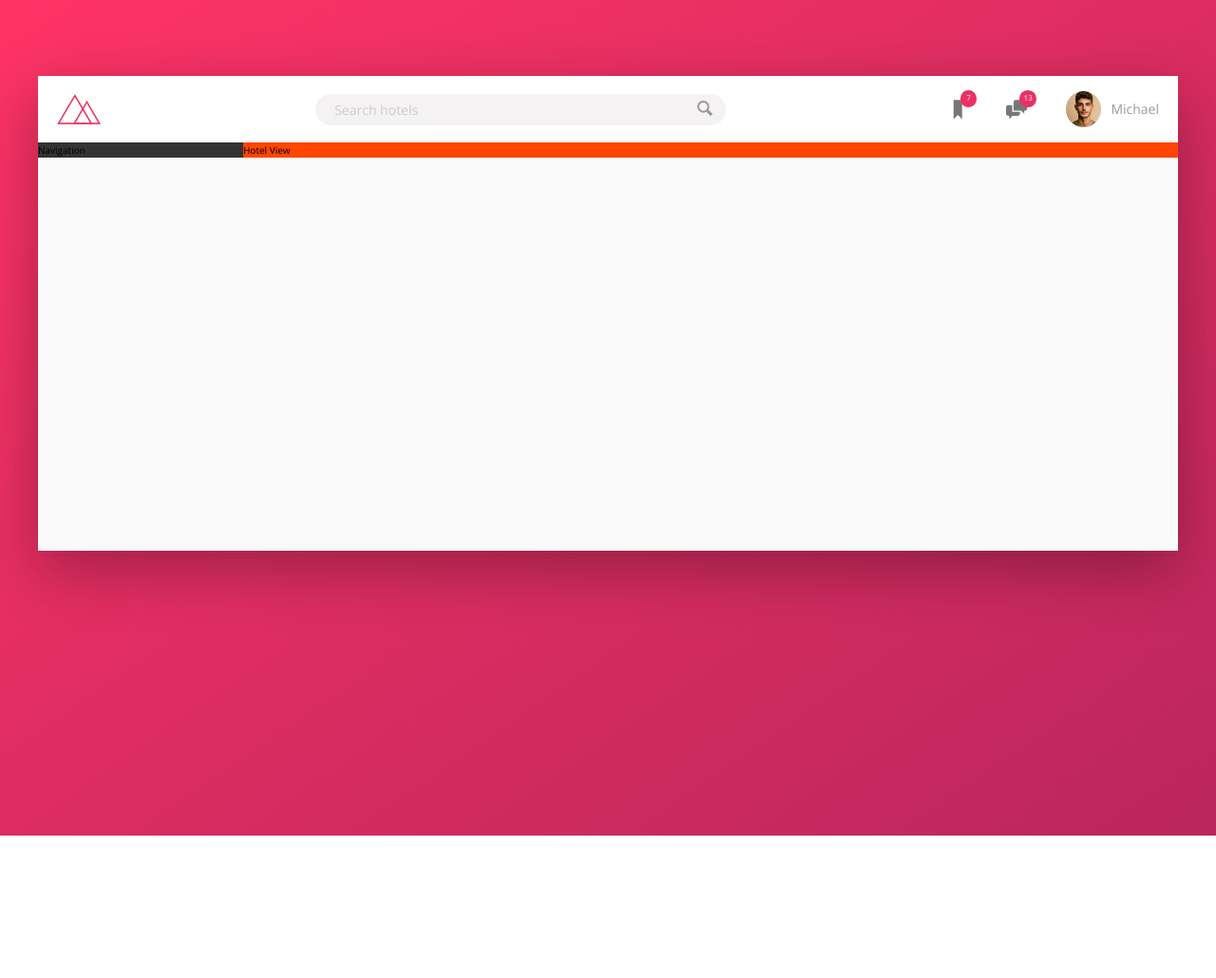
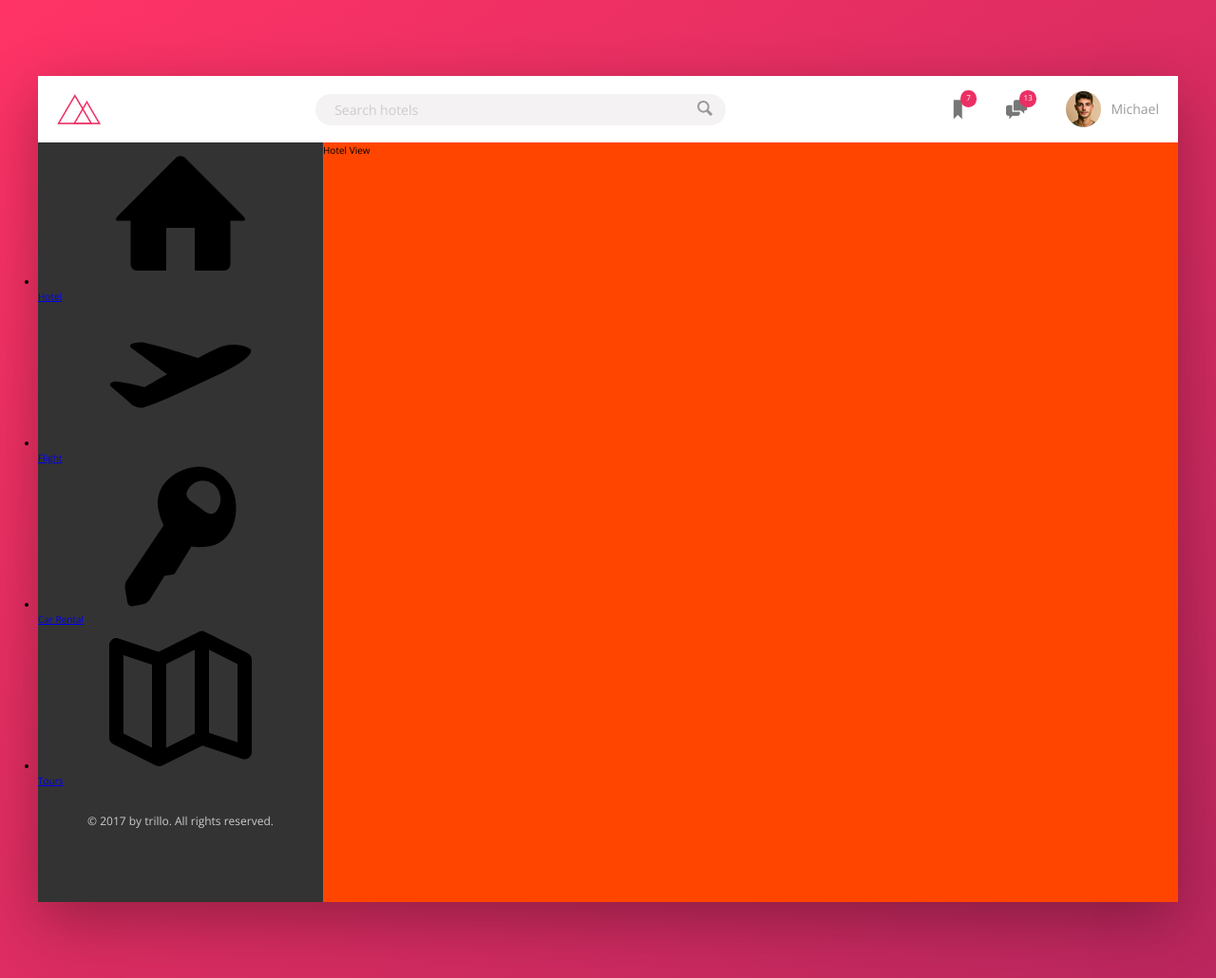
Before and after one commit to chshahid119/hotel-trillo, a website: page index.html in a window 1280 px wide. Shown: the whole page at 95% size. Before the commit the page ends 880 px from the top, so only its background shows below. Drawn offline with nearby package versions, Linux system fonts and the light colour scheme.

Commit message:
side bar html and some design added

```diff
--- a/index.html
+++ b/index.html
@@ -52,7 +52,44 @@
       </header>
 
       <div class="content">
-        <nav class="sidebar">Navigation</nav>
+        <nav class="sidebar">
+          <ul class="side-nav">
+            <li class="side-nav__item">
+              <a href="#" class="side-nav__link">
+                <svg class="side-nac__icon">
+                  <use xlink:href="img/sprite.svg#icon-home"></use>
+                </svg>
+                <span>Hotel</span>
+              </a>
+            </li>
+            <li class="side-nav__item">
+              <a href="#" class="side-nav__link">
+                <svg class="side-nac__icon">
+                  <use xlink:href="img/sprite.svg#icon-aircraft-take-off"></use>
+                </svg>
+                <span>Flight</span>
+              </a>
+            </li>
+            <li class="side-nav__item">
+              <a href="#" class="side-nav__link">
+                <svg class="side-nac__icon">
+                  <use xlink:href="img/sprite.svg#icon-key"></use>
+                </svg>
+                <span>Car Rental</span>
+              </a>
+            </li>
+            <li class="side-nav__item">
+              <a href="#" class="side-nav__link">
+                <svg class="side-nac__icon">
+                  <use xlink:href="img/sprite.svg#icon-map"></use>
+                </svg>
+                <span>Tours</span>
+              </a>
+            </li>
+          </ul>
+
+          <div class="legal">&copy; 2017 by trillo. All rights reserved.</div>
+        </nav>
         <main class="hotel-view">Hotel View</main>
       </div>
     </div>
--- a/sass/_components.scss
+++ b/sass/_components.scss
@@ -112,4 +112,27 @@
   }
 }
 
+/////////////////////////////////////////// ////////////////////////
+// SIDE NAVIGATION
+
+.side-nav {
+  &__item {
+  }
+  &__link {
+  }
+
+  &__icon {
+    width: 1.75rem;
+    height: 1.75rem;
+  }
+}
+
 ///////////////////////////////////////////////////////////////////
+// LEGAL TEXT
+
+.legal {
+  font-size: 1.2rem;
+  color: var(--color-grey-light-4);
+  text-align: center;
+  padding: 2.5rem;
+}
--- a/sass/_layout.scss
+++ b/sass/_layout.scss
@@ -29,7 +29,10 @@
 }
 .hotel-view {
   background-color: #fff;
+
+  //   For test purpose
   background-color: orangered;
+  height: 80rem;
   // flex-grow: 1;
   flex: 1;
 }
```
Also changed, not shown: css/style.css.
